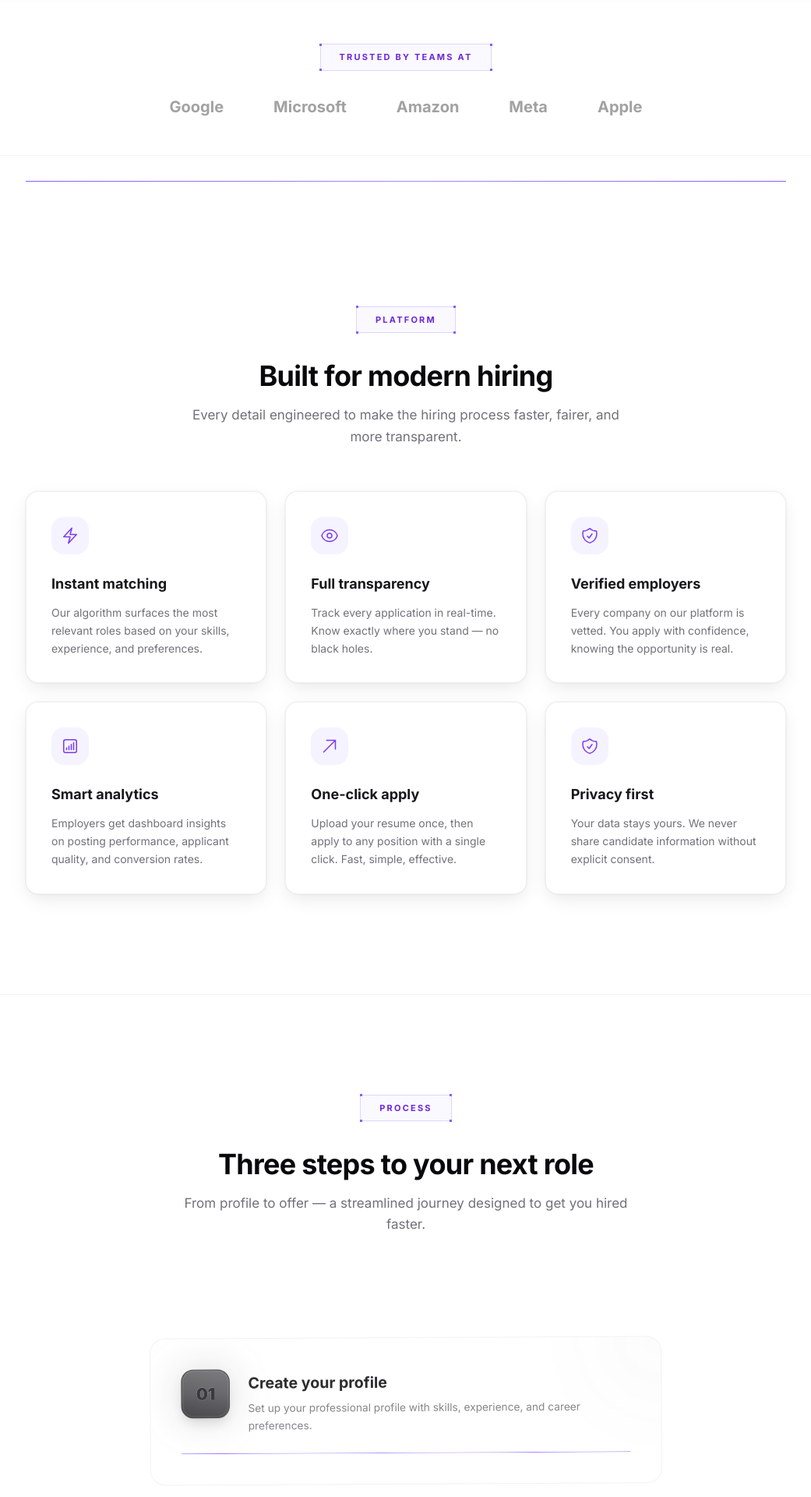
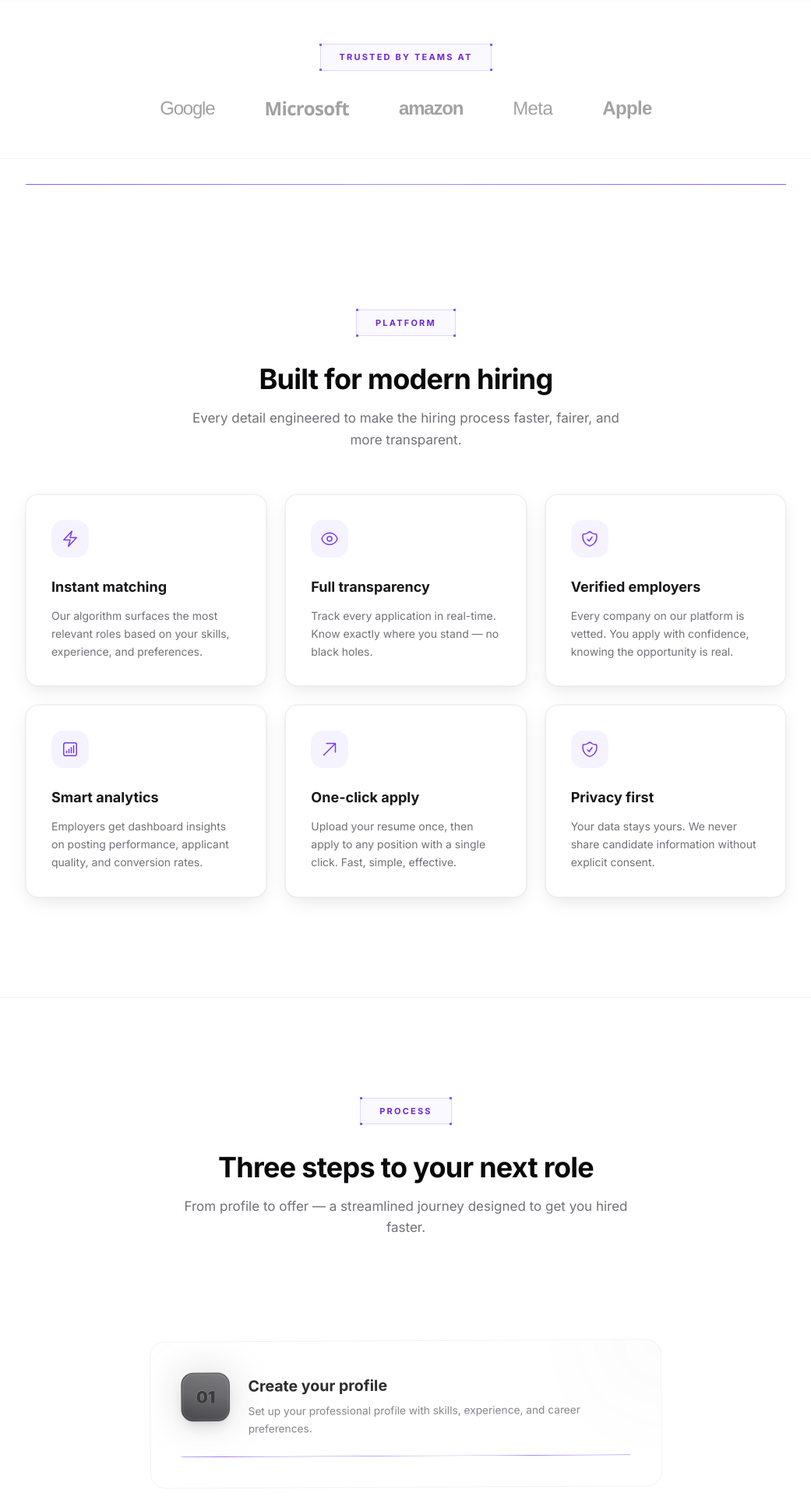
Before and after one commit to zaid0091/Job-Board-Portal, a React (Vite) app in the folder frontend/: page / in a window 1280 px wide. Shown: the part 860-2780 px from the top of the page at 78% size, without its empty margins (119-1160 px from the left). Built offline with nearby package versions, Linux system fonts and the light colour scheme; no server answers.

Commit message:
feat: implement ScrollScale component and enhance home page with interactive motion animations

```diff
--- a/frontend/src/components/ui/ScrollScale.tsx
+++ b/frontend/src/components/ui/ScrollScale.tsx
@@ -29,7 +29,7 @@ export default function ScrollScale({
   threshold = 0.2,
 }: ScrollScaleProps) {
   const ref = useRef<HTMLDivElement>(null);
-  const isInView = useInView(ref, { once, margin: '-80px' });
+  const isInView = useInView(ref, { once, margin: '-80px', amount: threshold });
   const { scrollYProgress } = useScroll({
     target: ref,
     offset: ['start end', 'end center'],
--- a/frontend/src/main.tsx
+++ b/frontend/src/main.tsx
@@ -12,8 +12,7 @@ import { ThemeProvider } from './hooks/useTheme';
 import './index.css';
 
 const GOOGLE_CLIENT_ID =
-  import.meta.env.VITE_GOOGLE_CLIENT_ID ||
-  '471380820430-t1svgevqrt7ndl0r7hncad8f8d2k30r1.apps.googleusercontent.com';
+  import.meta.env.VITE_GOOGLE_CLIENT_ID;
 
 // Break circular dependency: store -> slices -> api -> axiosInstance -> store
 injectStore(store);
--- a/frontend/src/pages/HomePage.tsx
+++ b/frontend/src/pages/HomePage.tsx
@@ -9,7 +9,7 @@ import Magnetic from '@/components/ui/Magnetic';
 import AnimatedCounter from '@/components/ui/AnimatedCounter';
 import ScrollScale from '@/components/ui/ScrollScale';
 import LineReveal from '@/components/ui/LineReveal';
-import StickyScrollSection from '@/components/ui/StickyScrollSection';
+
 import {
   ArrowRightIcon,
   ArrowUpRightIcon,
@@ -180,16 +180,22 @@ export default function HomePage() {
               </div>
             </div>
             <div className="flex items-center justify-center gap-10 sm:gap-16 flex-wrap grayscale">
-              {['Google', 'Microsoft', 'Amazon', 'Meta', 'Apple'].map((name, i) => (
+              {[
+                { name: 'Google', className: "font-['Product_Sans',sans-serif] tracking-tighter" },
+                { name: 'Microsoft', className: "font-['Segoe_UI',sans-serif] font-semibold tracking-tight" },
+                { name: 'amazon', className: "font-['Amazon_Ember',sans-serif] font-bold tracking-tighter translate-y-0.5" },
+                { name: 'Meta', className: "font-['Helvetica_Neue',sans-serif] font-medium tracking-tight" },
+                { name: 'Apple', className: "font-['San_Francisco',sans-serif] font-semibold tracking-tight" }
+              ].map((company, i) => (
                 <motion.span
-                  key={name}
+                  key={company.name}
                   initial={{ opacity: 0, y: 15 }}
                   whileInView={{ opacity: 1, y: 0 }}
                   viewport={{ once: true, margin: '-50px' }}
                   transition={{ duration: 0.4, delay: i * 0.08, ease: [0.16, 1, 0.3, 1] }}
-                  className="text-lg sm:text-xl font-bold text-ink-300 select-none"
+                  className={`text-xl sm:text-2xl text-ink-300 select-none ${company.className}`}
                 >
-                  {name}
+                  {company.name}
                 </motion.span>
               ))}
             </div>
```
Also changed, not shown: 1 other file (tests, documents, lock files or other folders).
